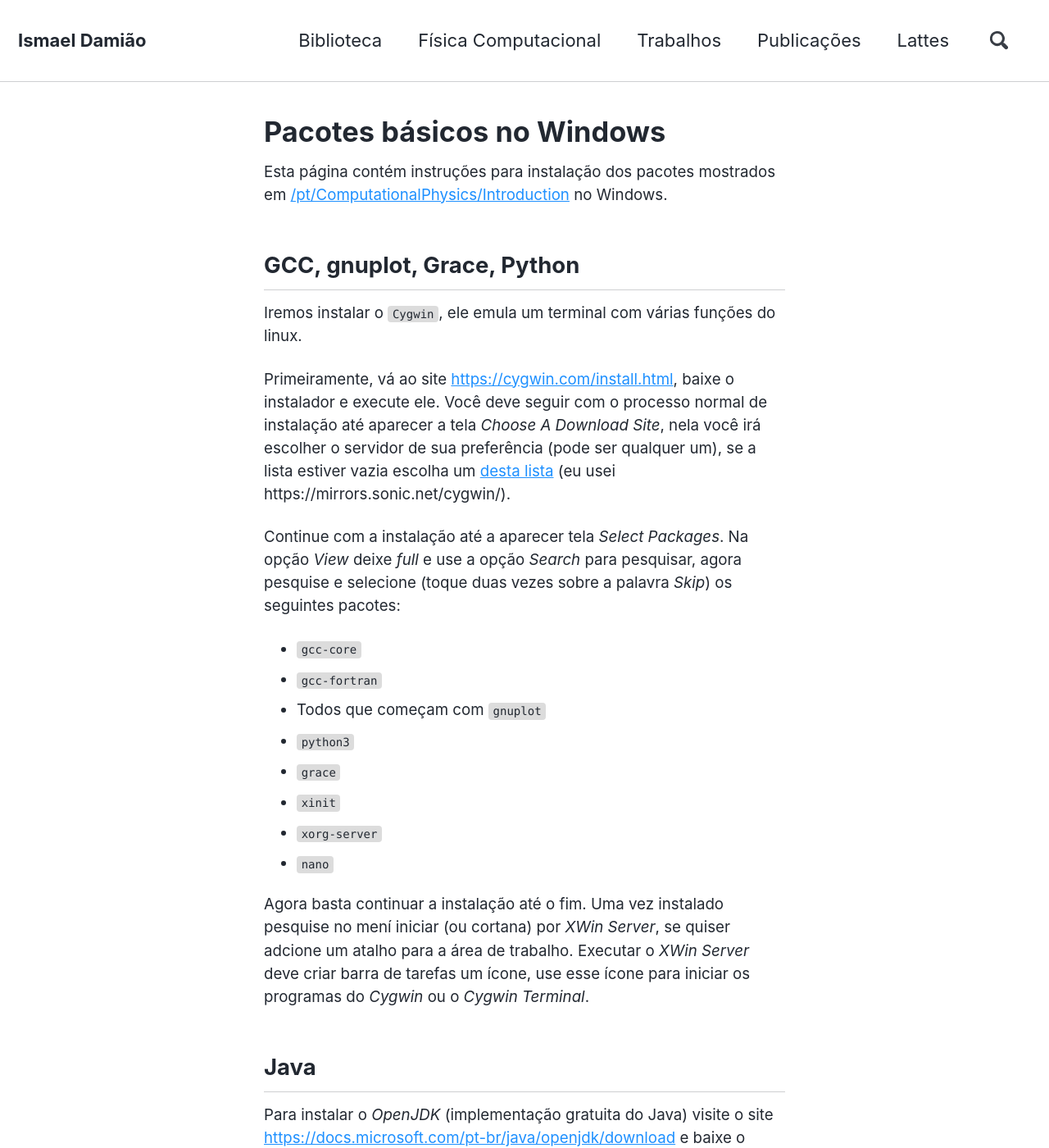
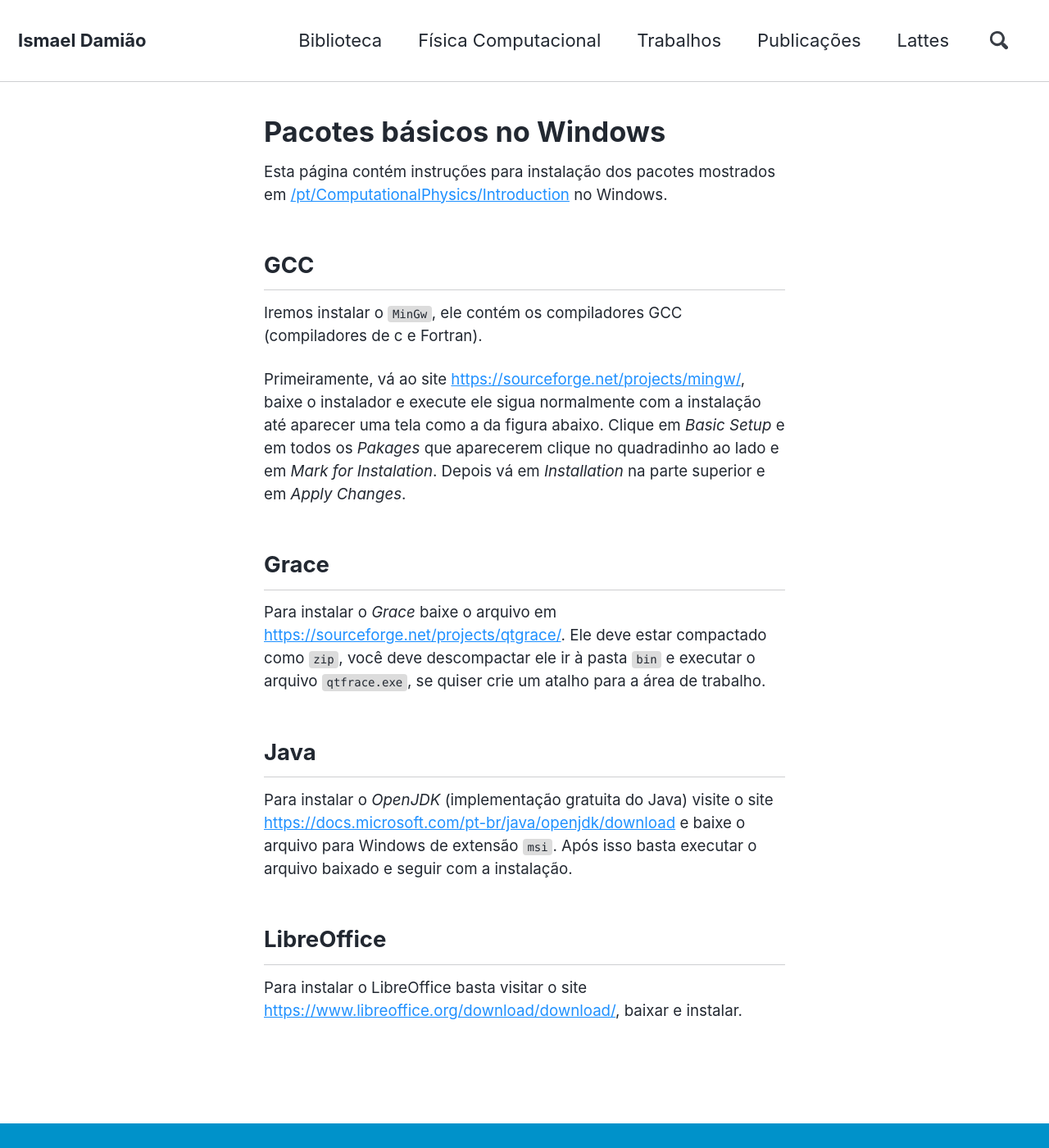
Before and after one commit to ismaeldamiao/ismaeldamiao.github.io, a Jekyll site: the page built from _pages/pt/ComputationalPhysics/win.md, in a window 1280 px wide and 1400 px high. Shown: the whole window at 82% size. Built offline with Jekyll 4.4.1, drawn with Linux system fonts in a browser that asks for light colours; nearby versions of some CDN libraries; some of the changed text lies outside the part shown.

Commit message:
Update win.md

```diff
--- a/_pages/pt/ComputationalPhysics/win.md
+++ b/_pages/pt/ComputationalPhysics/win.md
@@ -7,38 +7,27 @@ Esta página contém instruções para instalação dos pacotes mostrados
 em [/pt/ComputationalPhysics/Introduction](/pt/ComputationalPhysics/Introduction)
 no Windows.
 
-## GCC, gnuplot, Grace, Python
+## GCC
 
-Iremos instalar o `Cygwin`, ele emula um terminal com várias funções do linux.
+Iremos instalar o `MinGw`, ele contém os compiladores GCC (compiladores de c e Fortran).
 
-Primeiramente, vá ao site [https://cygwin.com/install.html](https://cygwin.com/install.html),
-baixe o instalador e execute ele. Você deve seguir com o processo normal de instalação
-até aparecer a tela *Choose A Download Site*, nela você irá escolher o servidor de sua preferência
-(pode ser qualquer um), se a lista estiver vazia escolha um [desta lista](https://cygwin.com/mirrors.html)
-(eu usei https://mirrors.sonic.net/cygwin/).
+Primeiramente, vá ao site [https://sourceforge.net/projects/mingw/](https://sourceforge.net/projects/mingw/),
+baixe o instalador e execute ele sigua normalmente com a instalação até aparecer uma tela como a da figura abaixo.
+Clique em *Basic Setup* e em todos os *Pakages* que aparecerem clique no quadradinho
+ao lado e em *Mark for Instalation*. Depois vá em *Installation* na parte superior e em *Apply Changes*.
 
-Continue com a instalação até a aparecer tela
-*Select Packages*. Na opção *View* deixe *full* e use a opção *Search* para pesquisar, agora
-pesquise e selecione (toque duas vezes sobre a palavra *Skip*) os seguintes pacotes:
-* `gcc-core`
-* `gcc-fortran`
-* Todos que começam com `gnuplot`
-* `python3`
-* `grace`
-* `xinit`
-* `xorg-server`
-* `nano`
+## Grace
 
-Agora basta continuar a instalação até o fim. Uma vez instalado pesquise
-no mení iniciar (ou cortana) por *XWin Server*, se quiser adcione um atalho para a área
-de trabalho. Executar o *XWin Server* deve criar barra de tarefas um ícone,
-use esse ícone para iniciar os programas do *Cygwin* ou o *Cygwin Terminal*.
+Para instalar o *Grace* baixe o arquivo em
+[https://sourceforge.net/projects/qtgrace/](https://sourceforge.net/projects/qtgrace/).
+Ele deve estar compactado como `zip`, você deve descompactar ele ir à
+pasta `bin` e executar o arquivo `qtfrace.exe`, se quiser crie um atalho para a área de trabalho.
 
 ## Java
 
 Para instalar o *OpenJDK* (implementação gratuita do Java) visite o site
 [https://docs.microsoft.com/pt-br/java/openjdk/download](https://docs.microsoft.com/pt-br/java/openjdk/download)
-e baixe o arquivo para Windows de extensão `msi`. Após isso basta executar o arquivo baixado.
+e baixe o arquivo para Windows de extensão `msi`. Após isso basta executar o arquivo baixado e seguir com a instalação.
 
 ## LibreOffice
 
```
